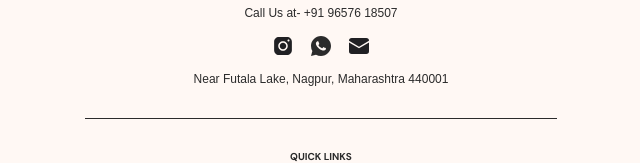
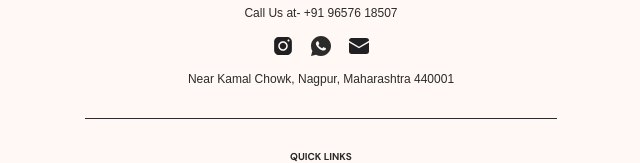
Before and after one commit to HarshSahare/Mayas-Craft-And-Kitchen, a Next.js app: page / in a window 1280 px wide. Shown: the part 1449-1612 px from the top of the page, without its empty margins (319-959 px from the left). Built offline with nearby package versions, Linux system fonts and the light colour scheme; no server answers.

Commit message:
fixed image size in hamper and changed address

```diff
--- a/app/hamper/hamperPage.tsx
+++ b/app/hamper/hamperPage.tsx
@@ -79,7 +79,7 @@ ${customMessage || "No Custom message"}%0A%0A
 Please confirm my order.
 `;
 
-  const basePack = included.every((item) => item.quantity == 1);
+  const basePack = included.every((item) => item.quantity >= 1);
   console.log(basePack);
 
   return (
--- a/app/layout/middleFooter.tsx
+++ b/app/layout/middleFooter.tsx
@@ -59,7 +59,7 @@ function MiddleFooter() {
       </div>
 
       <div className="mx-4.5 text-[12px] text-center">
-        Near Futala Lake, Nagpur, Maharashtra 440001
+        Near Kamal Chowk, Nagpur, Maharashtra 440001
       </div>
     </>
   );
```
